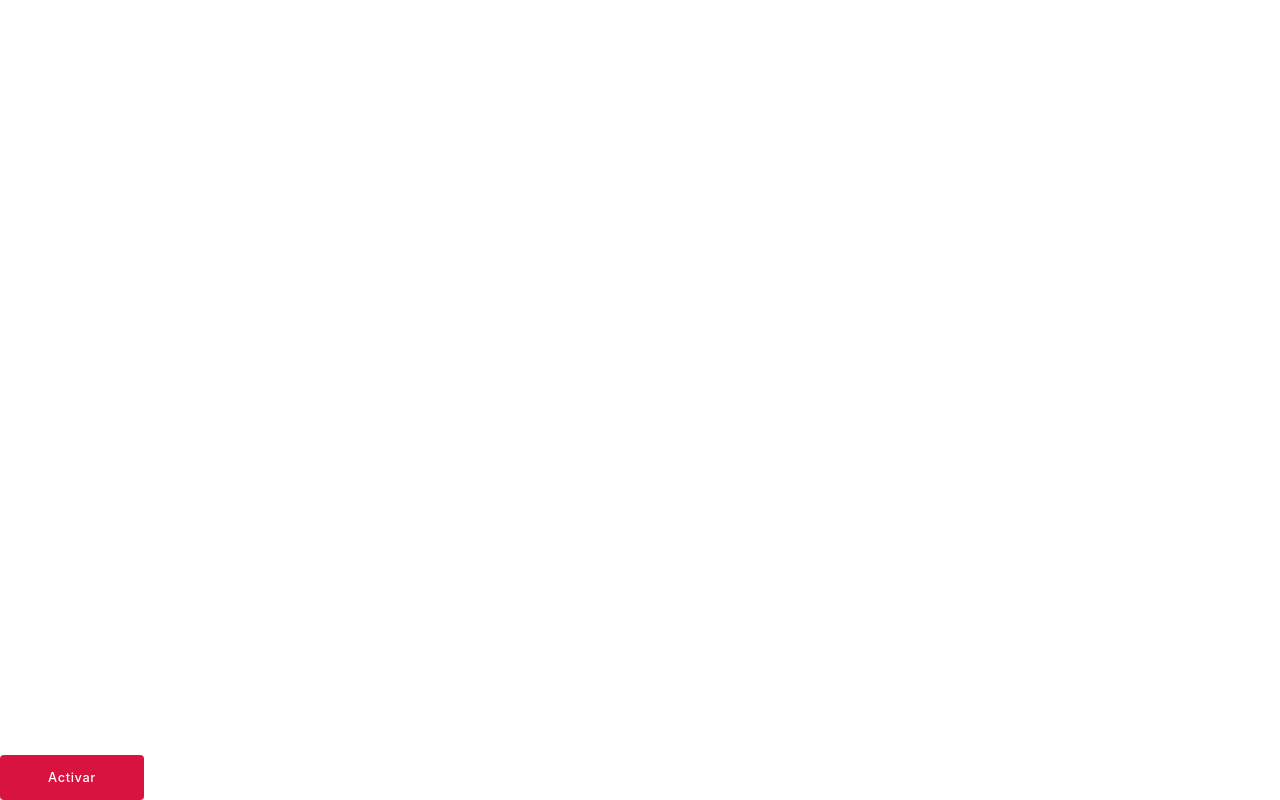
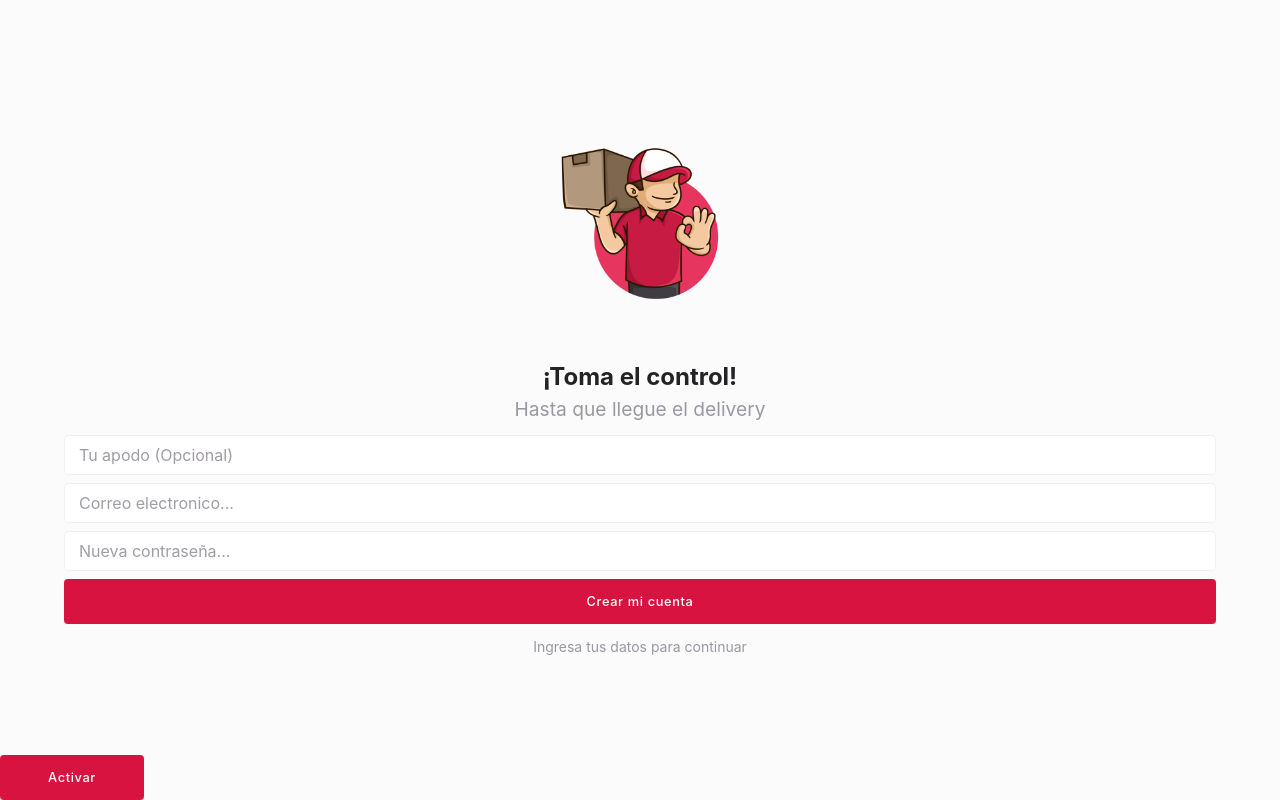
Before and after one commit to sebasc0de/codery-frontend, a React (Vite) app: page /register in a window 1280 px wide. Before the commit this address had no page. Built offline with nearby package versions, Linux system fonts and the light colour scheme.

Commit message:
Welcome and register page created

```diff
--- /dev/null
+++ b/components/RegisterForm.tsx
@@ -0,0 +1,51 @@
+import { Small } from "./Small";
+import { startSession } from "../helpers/startSession";
+import { Title } from "./Title";
+import { useEffect, useState } from "react";
+import { useNavigate } from "react-router-dom";
+import userStore from "../store/user";
+
+export const RegisterForm = () => {
+  //React router dom navigation
+  const navigate = useNavigate();
+
+  //Global state managmente
+  const { setUser, user } = userStore();
+
+  // On change input state
+  const [onChange, setOnChange] = useState("");
+
+  // Login button handler
+  const loginHandler = () => {
+    startSession(onChange).then(setUser).catch();
+  };
+
+  //Effect for manage when user state change
+  useEffect(() => {
+    user.email.length > 3 && navigate("/create");
+  }, [user]);
+
+  return (
+    <div>
+      {/* Title */}
+      <Title title="¡Toma el control!" parraph="Hasta que llegue el delivery" />
+      <input
+        placeholder="Tu apodo (Opcional)"
+        value={onChange}
+        onChange={(e) => setOnChange(e.target.value)}
+      />
+      <input
+        placeholder="Correo electronico..."
+        value={onChange}
+        onChange={(e) => setOnChange(e.target.value)}
+      />
+      <input
+        placeholder="Nueva contraseña..."
+        value={onChange}
+        onChange={(e) => setOnChange(e.target.value)}
+      />
+      <button onClick={loginHandler}>Crear mi cuenta</button>
+      <Small text="Ingresa tus datos para continuar" />
+    </div>
+  );
+};
--- a/components/Title.tsx
+++ b/components/Title.tsx
@@ -9,7 +9,7 @@ export const Title = ({ title, preTitle, parraph, space = "mb-3" }: Props) => {
 };
 
 interface Props {
-  preTitle: string;
+  preTitle?: string;
   title: string;
   parraph: string;
   space?: "mb-3" | "mt-3";
--- a/components/index.ts
+++ b/components/index.ts
@@ -2,6 +2,7 @@ export { Box } from "./Box";
 export { Wrapper } from "./Wrapper";
 export { GradientButton } from "./GradientButton";
 export { LoginForm } from "./LoginForm";
+export { RegisterForm } from "./RegisterForm";
 export { Logo } from "./Logo";
 export { Spacer } from "./Spacer";
 export { Title } from "./Title";
--- /dev/null
+++ b/pages/Register.tsx
@@ -0,0 +1,10 @@
+import { Logo, RegisterForm } from "../components/index";
+
+export const Register = () => {
+  return (
+    <section className="column">
+      <Logo />
+      <RegisterForm />
+    </section>
+  );
+};
--- a/pages/index.ts
+++ b/pages/index.ts
@@ -1,3 +1,4 @@
 export { Login } from "./Login";
 export { CreateOrder } from "./CreateOrder";
 export { Welcome } from "./Welcome";
+export { Register } from "./Register";
--- a/src/main.tsx
+++ b/src/main.tsx
@@ -1,6 +1,6 @@
 import "../styles/styles.scss";
 import { BrowserRouter, Route, Routes } from "react-router-dom";
-import { CreateOrder, Login, Welcome } from "../pages/index";
+import { CreateOrder, Login, Register, Welcome } from "../pages/index";
 import { Layout } from "../layouts/Layout";
 import ReactDOM from "react-dom/client";
 
@@ -10,6 +10,7 @@ ReactDOM.createRoot(document.getElementById("root")!).render(
       <Routes>
         <Route path="/welcome" element={<Welcome />} />
         <Route path="/login" element={<Login />} />
+        <Route path="/register" element={<Register />} />
         <Route path="/create" element={<CreateOrder />} />
       </Routes>
     </Layout>
--- a/styles/_forms.scss
+++ b/styles/_forms.scss
@@ -7,12 +7,13 @@ input {
   margin-bottom: 0.5rem;
   padding-left: 0.875rem;
   border-radius: 5px;
+  background: white;
   height: 40px;
   color: rgba($primary, 0.65);
   &:focus {
     outline: 2px solid $accent;
   }
   &::placeholder {
-    color: rgba($secondary, 0.55);
+    color: rgba($secondary, 0.95);
   }
 }
--- a/styles/_global.scss
+++ b/styles/_global.scss
@@ -43,6 +43,7 @@ p {
 section {
   padding: 5%;
   min-height: 100vh;
+  background: $soft;
 }
 
 section.center {
```
